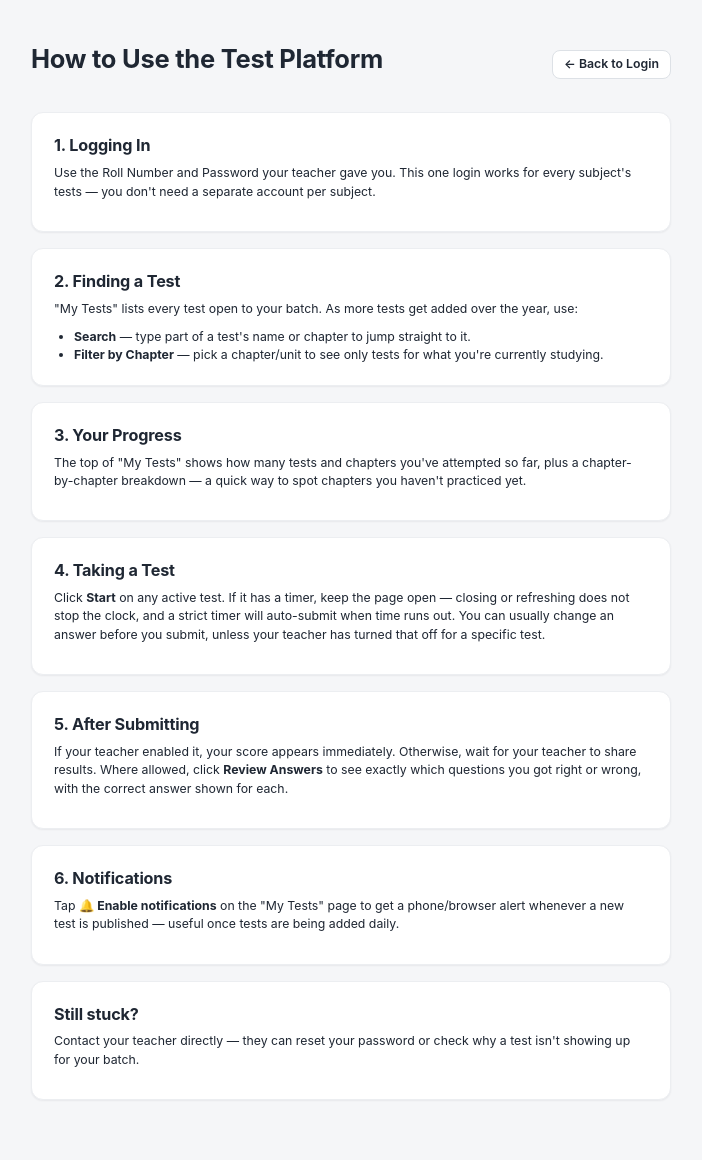
After one commit to vkladdagst/ca-foundation-economics-test-platform, a Flask app: page /student/help in a window 1280 px wide. The commit adds this page. Shown: the whole page, without its empty margins (289-991 px from the left). Run offline with Flask 3, Linux system fonts and the light colour scheme.

Commit message:
Add student progress view, portal search, how-to-use page, teacher test sorting
- Student portal shows tests/chapters attempted and a per-chapter progress
  breakdown with average score, computed over everything visible to the
  student regardless of the current chapter/search filter.
- Students can now search their test list by name/chapter/subject, on top
  of the existing chapter filter.
- New /student/help page walks through login, finding tests, progress,
  taking a test, and reviewing results; linked from both the login page
  and the portal.
- Teacher's Tests list gains a Sort by control (newest/oldest, test date,
  chapter, title, status) for navigating a large, growing test catalog.

```diff
--- a/app/student_auth.py
+++ b/app/student_auth.py
@@ -5,6 +5,14 @@ from app.decorators import student_required
 from app.models import Student, Test
 
 student_auth_bp = Blueprint("student_auth", __name__, url_prefix="/student")
+
+
+@student_auth_bp.route("/help")
+def help_page():
+    # No @student_required: also useful to a student stuck on the login
+    # page, or before they've received their credentials.
+    is_student = current_user.is_authenticated and isinstance(current_user, Student)
+    return render_template("student/help.html", is_student=is_student)
 
 
 @student_auth_bp.route("/login", methods=["GET", "POST"])
@@ -50,20 +58,72 @@ def portal():
     all_tests = Test.query.filter(
         Test.status.in_(["active", "closed"])
     ).order_by(Test.created_at.desc()).all()
-    tests = [t for t in all_tests if t.visible_to_batch(current_user.batch)]
-
-    # With 200-300 tests uploaded at once, students study different chapters
-    # at different times -- let them narrow the list down to just one.
-    available_chapters = sorted({t.chapter for t in tests if t.chapter})
-    chapter = request.args.get("chapter", "")
-    if chapter:
-        tests = [t for t in tests if t.chapter == chapter]
+    visible_tests = [t for t in all_tests if t.visible_to_batch(current_user.batch)]
 
     my_submissions = {
         s.test_id: s for s in current_user.submissions.filter_by(status="submitted")
     }
 
+    progress, chapter_progress = _build_progress(visible_tests, my_submissions)
+
+    # With 200-300 tests uploaded at once, students study different chapters
+    # at different times -- let them narrow the list down (by chapter, and/or
+    # a free-text search) to just what they're working on right now. These
+    # filters only affect the list below; the progress summary above always
+    # reflects everything visible, not the current filter.
+    available_chapters = sorted({t.chapter for t in visible_tests if t.chapter})
+    chapter = request.args.get("chapter", "")
+    q = request.args.get("q", "").strip()
+
+    tests = visible_tests
+    if chapter:
+        tests = [t for t in tests if t.chapter == chapter]
+    if q:
+        needle = q.lower()
+        tests = [
+            t for t in tests
+            if needle in (t.title or "").lower()
+            or needle in (t.chapter or "").lower()
+            or needle in (t.subject or "").lower()
+        ]
+
     return render_template(
         "student/portal.html", tests=tests, my_submissions=my_submissions,
-        available_chapters=available_chapters, chapter=chapter,
+        available_chapters=available_chapters, chapter=chapter, q=q,
+        progress=progress, chapter_progress=chapter_progress,
     )
+
+
+def _build_progress(visible_tests, my_submissions):
+    """Overall + chapter-wise attempt progress for the student's dashboard.
+    Average score only counts tests configured to reveal the score
+    immediately -- otherwise it would leak a number the teacher intended
+    to withhold."""
+    chapters = {}
+    for t in visible_tests:
+        if not t.chapter:
+            continue
+        entry = chapters.setdefault(t.chapter, {"total": 0, "attempted": 0, "score_sum": 0.0, "score_count": 0})
+        entry["total"] += 1
+        sub = my_submissions.get(t.id)
+        if sub:
+            entry["attempted"] += 1
+            if t.show_result_immediately:
+                entry["score_sum"] += sub.percentage
+                entry["score_count"] += 1
+
+    chapter_progress = []
+    for name in sorted(chapters):
+        e = chapters[name]
+        chapter_progress.append({
+            "chapter": name, "total": e["total"], "attempted": e["attempted"],
+            "avg_percentage": round(e["score_sum"] / e["score_count"], 1) if e["score_count"] else None,
+        })
+
+    progress = {
+        "tests_attempted": sum(1 for t in visible_tests if t.id in my_submissions),
+        "tests_total": len(visible_tests),
+        "chapters_attempted": sum(1 for e in chapters.values() if e["attempted"] > 0),
+        "chapters_total": len(chapters),
+    }
+    return progress, chapter_progress
--- a/static/css/style.css
+++ b/static/css/style.css
@@ -153,6 +153,9 @@ legend { font-weight: 650; padding: 0 6px; font-size: 0.92rem; }
 .stat-card .label { font-size: 0.78rem; text-transform: uppercase; letter-spacing: 0.04em; color: var(--grey-500); font-weight: 650; margin-bottom: 6px; }
 .stat-card .value { font-size: 1.7rem; font-weight: 750; color: var(--grey-900); }
 
+.progress-bar-track { background: var(--grey-100); border-radius: 999px; height: 8px; overflow: hidden; margin-top: 4px; }
+.progress-bar-fill { background: var(--primary); height: 100%; border-radius: 999px; }
+
 /* ---------- Tables ---------- */
 .table-wrap { overflow-x: auto; }
 table { width: 100%; border-collapse: collapse; font-size: 0.9rem; }
--- /dev/null
+++ b/templates/student/help.html
@@ -0,0 +1,53 @@
+{% extends "base.html" %}
+{% block title %}How to Use{% endblock %}
+{% block body %}
+<div class="container-narrow" style="padding-top:40px; padding-bottom:60px;">
+  <div class="flex-between mb-24">
+    <h1>How to Use the Test Platform</h1>
+    {% if is_student %}
+    <a href="{{ url_for('student_auth.portal') }}" class="btn btn-sm">← Back to My Tests</a>
+    {% else %}
+    <a href="{{ url_for('student_auth.login') }}" class="btn btn-sm">← Back to Login</a>
+    {% endif %}
+  </div>
+
+  <div class="card card-pad mb-16">
+    <h3>1. Logging In</h3>
+    <p class="small">Use the Roll Number and Password your teacher gave you. This one login works for every subject's tests — you don't need a separate account per subject.</p>
+  </div>
+
+  <div class="card card-pad mb-16">
+    <h3>2. Finding a Test</h3>
+    <p class="small">"My Tests" lists every test open to your batch. As more tests get added over the year, use:</p>
+    <ul class="small" style="padding-left:20px;">
+      <li><strong>Search</strong> — type part of a test's name or chapter to jump straight to it.</li>
+      <li><strong>Filter by Chapter</strong> — pick a chapter/unit to see only tests for what you're currently studying.</li>
+    </ul>
+  </div>
+
+  <div class="card card-pad mb-16">
+    <h3>3. Your Progress</h3>
+    <p class="small">The top of "My Tests" shows how many tests and chapters you've attempted so far, plus a chapter-by-chapter breakdown — a quick way to spot chapters you haven't practiced yet.</p>
+  </div>
+
+  <div class="card card-pad mb-16">
+    <h3>4. Taking a Test</h3>
+    <p class="small">Click <strong>Start</strong> on any active test. If it has a timer, keep the page open — closing or refreshing does not stop the clock, and a strict timer will auto-submit when time runs out. You can usually change an answer before you submit, unless your teacher has turned that off for a specific test.</p>
+  </div>
+
+  <div class="card card-pad mb-16">
+    <h3>5. After Submitting</h3>
+    <p class="small">If your teacher enabled it, your score appears immediately. Otherwise, wait for your teacher to share results. Where allowed, click <strong>Review Answers</strong> to see exactly which questions you got right or wrong, with the correct answer shown for each.</p>
+  </div>
+
+  <div class="card card-pad mb-16">
+    <h3>6. Notifications</h3>
+    <p class="small">Tap <strong>🔔 Enable notifications</strong> on the "My Tests" page to get a phone/browser alert whenever a new test is published — useful once tests are being added daily.</p>
+  </div>
+
+  <div class="card card-pad">
+    <h3>Still stuck?</h3>
+    <p class="small">Contact your teacher directly — they can reset your password or check why a test isn't showing up for your batch.</p>
+  </div>
+</div>
+{% endblock %}
--- a/templates/student/login.html
+++ b/templates/student/login.html
@@ -18,6 +18,7 @@
       <button type="submit" class="btn btn-primary btn-block btn-lg">Log In</button>
     </form>
     <p class="small muted mt-16" style="text-align:center;">Don't have login details? Ask your teacher — they issue each student a roll number and password.</p>
+    <p class="small mt-8" style="text-align:center;"><a href="{{ url_for('student_auth.help_page') }}">How to Use this Platform</a></p>
   </div>
 </div>
 {% endblock %}
```
Also changed, not shown: app/teacher/routes.py (+14 -2 lines), templates/student/portal.html (+46 -7 lines), templates/teacher/tests_list.html (+12 -0 lines).
